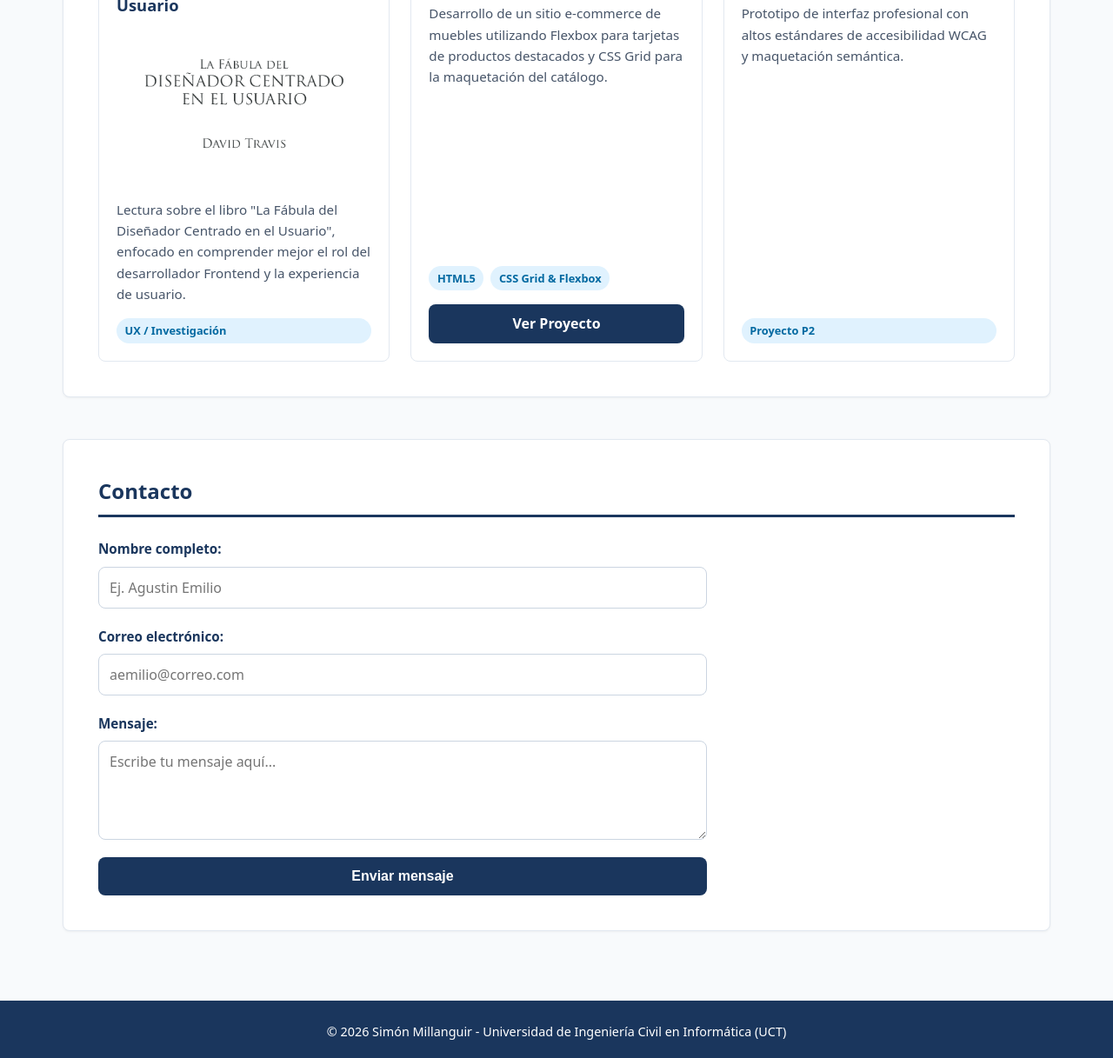
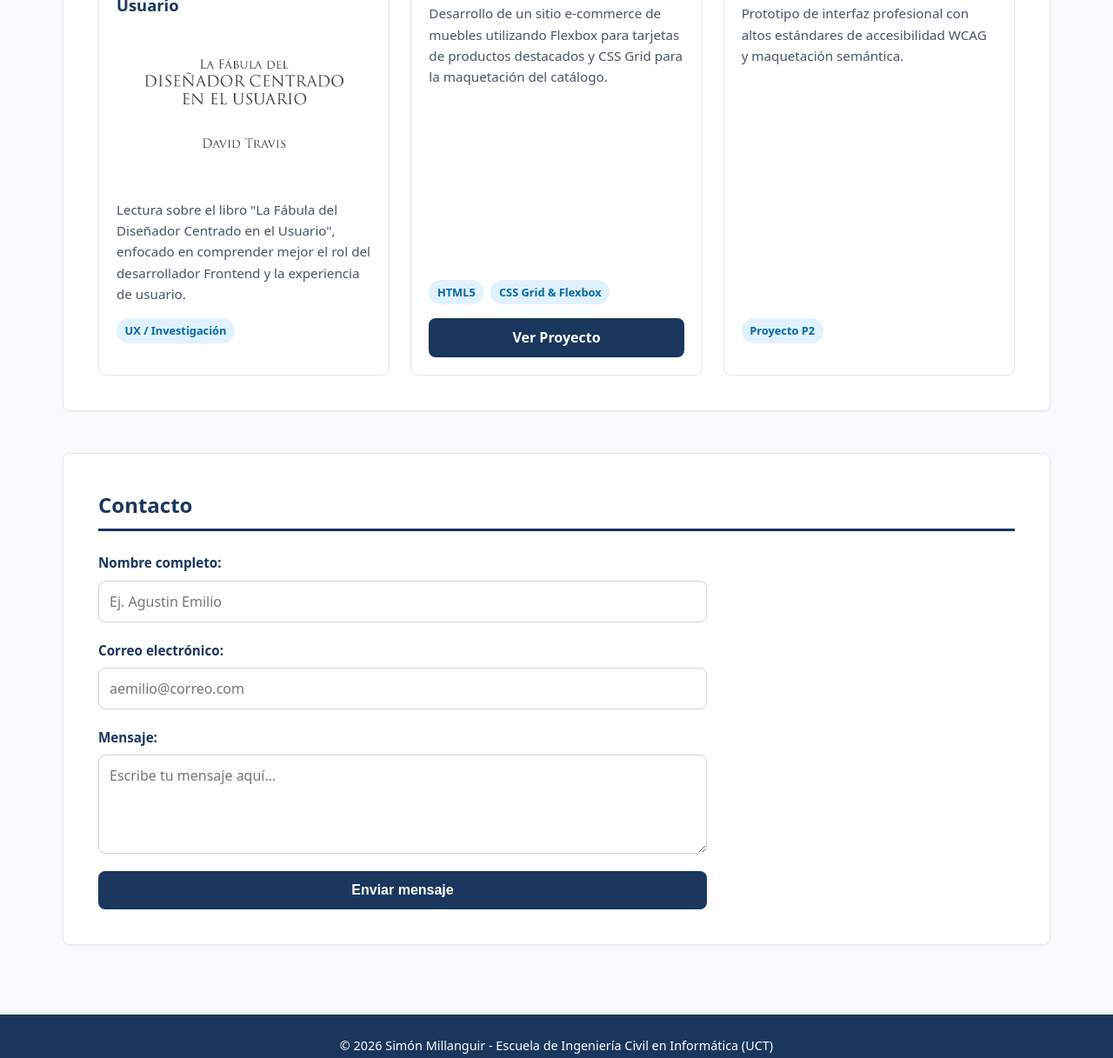
Before and after one commit to smillanguir2026-cloud/portafolio-personal-simon-millanguir, a plain HTML site: page index.html in a window 1280 px wide. Shown: the part 873-2090 px from the top of the page at 87% size. Drawn offline with Linux system fonts and the light colour scheme.

Commit message:
Cambios html

```diff
--- a/index.html
+++ b/index.html
@@ -8,10 +8,11 @@
 </head>
 <body>
     <header class="header">
-        <div class="logo">
+        <hgroup class="logo">
             <h1>Simón Millanguir Zambrano</h1>
             <p>Estudiante de Ingeniería Civil en Informática</p>
-        </div>
+        </hgroup>
+
         <nav class="nav" aria-label="Navegación principal">
             <ul>
                 <li><a href="#sobre-mi">Sobre mí</a></li>
@@ -23,38 +24,42 @@
 
     <main>
         <section id="sobre-mi" class="section sobre-mi">
-            <h2>Sobre mí</h2>
-            <div class="sobre-mi-contenido">
-                <img src="images/perfil.jpg" alt="Fotografía de perfil de Simón Millanguir" class="img-perfil">
-                <p>Soy estudiante de la Universidad Católica de Temuco y me estoy contruyendo en desarrollo frontend. Busco satisfacer las necesidades del usuario creando el diseño más óptimo y con la mejor experiencia visual según cada cliente y sus criterios, siempre optimizando la estructura, la funcionalidad y el diseño.</p>
-            </div>
+             <h2>Sobre mí</h2>
+         <div class="sobre-mi-contenido">
+            <img src="images/perfil.jpg" alt="Fotografía de perfil de Simón Millanguir" class="img-perfil">
+            <p>Soy estudiante de la Universidad Católica de Temuco y me estoy construyendo en desarrollo frontend. Busco satisfacer las necesidades del usuario creando el diseño más óptimo y con la mejor experiencia visual según cada cliente y sus criterios, siempre optimizando la estructura, la funcionalidad y el diseño.</p>
+         </div>
         </section>
 
         <section id="trabajos-del-semestre" class="section trabajos">
             <h2>Trabajos del Semestre</h2>
+
             <div class="grid-trabajos">
                 <article class="card-trabajos">
                     <h3>Trabajo 1: Lectura - La Fábula del Diseñador Centrado en el Usuario</h3>
                     <img src="images/fabula-disenador.jpg" alt="Portada o ilustración de La Fábula del Diseñador Centrado en el Usuario" class="img-trabajo">
                     <p>Lectura sobre el libro "La Fábula del Diseñador Centrado en el Usuario", enfocado en comprender mejor el rol del desarrollador Frontend y la experiencia de usuario.</p>
-                    <span class="badge">UX / Investigación</span>
+                    <ul class="badges" aria-label="Etiquetas del proyecto">
+                        <li class="badge">UX / Investigación</li>
+                    </ul>
                 </article>
 
                 <article class="card-trabajos">
                     <h3>Trabajo 2: Simon's Store — Tienda Web</h3>
                     <p>Desarrollo de un sitio e-commerce de muebles utilizando Flexbox para tarjetas de productos destacados y CSS Grid para la maquetación del catálogo.</p>
-
-                    <div class="badges">
-                        <span class="badge">HTML5</span>
-                        <span class="badge">CSS Grid & Flexbox</span>
-                    </div>
-                    <a href="simons-store/simons-store.html" class="btn-proyecto" target="_blank">Ver Proyecto</a>
-               </article>
+                    <ul class="badges" aria-label="Tecnologías utilizadas">
+                        <li class="badge">HTML5</li>
+                        <li class="badge">CSS Grid & Flexbox</li>
+                    </ul>
+                    <a href="simons-store/simons-store.html" class="btn-proyecto" target="_blank" rel="noopener noreferrer">Ver Proyecto</a>
+                </article>
 
                 <article class="card-trabajos">
                     <h3>Trabajo 3: Portafolio Personal Web</h3>
                     <p>Prototipo de interfaz profesional con altos estándares de accesibilidad WCAG y maquetación semántica.</p>
-                    <span class="badge">Proyecto P2</span>
+                    <ul class="badges" aria-label="Etiquetas del proyecto">
+                        <li class="badge">Proyecto P2</li>
+                    </ul>
                 </article>
             </div>
         </section>
@@ -63,20 +68,20 @@
             <h2>Contacto</h2>
 
             <form id="formContacto" class="form-contacto">
-                <div class="form-group">
+                <p class="form-group">
                     <label for="nombre">Nombre completo:</label>
                     <input type="text" id="nombre" name="nombre" required placeholder="Ej. Agustin Emilio">
-                </div>
+                </p>
 
-                <div class="form-group">
+                <p class="form-group">
                     <label for="email">Correo electrónico:</label>
                     <input type="email" id="email" name="email" required placeholder="aemilio@correo.com">
-                </div>
+                </p>
 
-                <div class="form-group">
+                <p class="form-group">
                     <label for="mensaje">Mensaje:</label>
                     <textarea id="mensaje" name="mensaje" rows="4" required placeholder="Escribe tu mensaje aquí..."></textarea>
-                </div>
+                </p>
 
                 <button type="submit" class="btn-submit">Enviar mensaje</button>
             </form>
@@ -84,16 +89,14 @@
     </main>
 
     <footer class="footer">
-        <p>&copy; 2026 Simón Millanguir - Universidad de Ingeniería Civil en Informática (UCT)</p>
+        <p>&copy; 2026 Simón Millanguir - Escuela de Ingeniería Civil en Informática (UCT)</p>
     </footer>
 
     <script>
         document.getElementById('formContacto').addEventListener('submit', function(event) {
             event.preventDefault();
 
-
             const miCorreo = "smillanguir2026@alu.uct.cl";
-
             const nombre = document.getElementById('nombre').value;
             const emailRemitente = document.getElementById('email').value;
             const mensajeOriginal = document.getElementById('mensaje').value;
@@ -101,11 +104,9 @@
             const asunto = encodeURIComponent(`Nuevo mensaje de contacto de ${nombre}`);
             const cuerpo = encodeURIComponent(`De: ${nombre} (${emailRemitente})\n\nMensaje:\n${mensajeOriginal}`);
 
-
             const gmailUrl = `https://mail.google.com/mail/?view=cm&fs=1&to=${miCorreo}&su=${asunto}&body=${cuerpo}`;
 
-
-            window.open(gmailUrl, '_blank');
+            window.open(gmailUrl, '_blank', 'noopener,noreferrer');
         });
     </script>
 </body>
```
